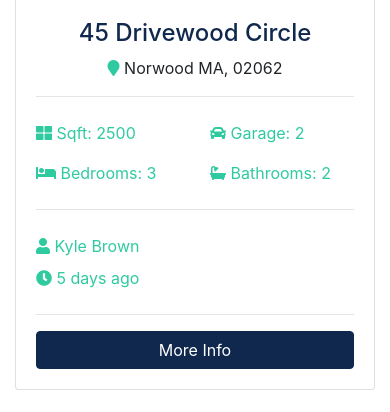
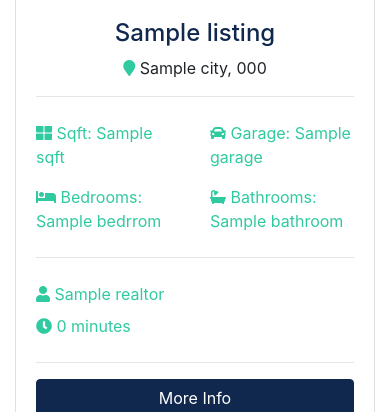
Before and after one commit to mattisha/real_estate-app, a Django app: template templates/pages/home.html in a window 390 px wide. Shown: the part 1194-1606 px from the top of the page. Run offline with Django 3.2, Linux system fonts and the light colour scheme; the template is opened without the code that fills it: most values are stand-ins (such as "Sample title", 1, 10 or a date in 2020); grey boxes marked "Sample" are stand-in pictures; some libraries are stand-ins or nearby versions.

Commit message:
added functionality on main and about page

```diff
--- a/btre/settings.py
+++ b/btre/settings.py
@@ -31,6 +31,7 @@ ALLOWED_HOSTS = []
 # Application definition
 
 INSTALLED_APPS = [
+
     'listings.apps.ListingsConfig',
     'realtors.apps.RealtorsConfig',
     'pages.apps.PagesConfig',
--- a/templates/pages/home.html
+++ b/templates/pages/home.html
@@ -1,5 +1,6 @@
 {% extends 'base.html' %}
 {% load static %}
+{% load humanize %}
 
 {% block content %}
 
@@ -134,137 +135,57 @@
         <div class="container">
             <h3 class="text-center mb-3">Latest Listings</h3>
             <div class="row">
+                {% if listings %}
+                {% for listing in listings %}
                 <!-- Listing 1 -->
                 <div class="col-md-6 col-lg-4 mb-4">
                     <div class="card listing-preview">
-                    <img class="card-img-top" src="assets/img/homes/home-1.jpg" alt="">
+                        <img class="card-img-top" src="{{ listing.photo_main.url }}" alt="">
                         <div class="card-img-overlay">
                             <h2>
-                            <span class="badge badge-secondary text-white">$490,000</span>
+                                <span class="badge badge-secondary text-white">${{ listing.price | intcomma }}</span>
                             </h2>
                         </div>
                         <div class="card-body">
                             <div class="listing-heading text-center">
-                            <h4 class="text-primary">45 Drivewood Circle</h4>
+                                <h4 class="text-primary">{{ listing.title }}</h4>
                                 <p>
-                                <i class="fas fa-map-marker text-secondary"></i> Norwood MA, 02062</p>
+                                    <i class="fas fa-map-marker text-secondary"></i> {{ listing.city }}, {{ listing.zipcode }}</p>
                             </div>
                             <hr>
                             <div class="row py-2 text-secondary">
                                 <div class="col-6">
-                                <i class="fas fa-th-large"></i> Sqft: 2500</div>
+                                    <i class="fas fa-th-large"></i> Sqft: {{ listing.sqft }}</div>
                                 <div class="col-6">
-                                <i class="fas fa-car"></i> Garage: 2</div>
+                                    <i class="fas fa-car"></i> Garage: {{ listing.garage }}</div>
                             </div>
                             <div class="row py-2 text-secondary">
                                 <div class="col-6">
-                                <i class="fas fa-bed"></i> Bedrooms: 3</div>
+                                    <i class="fas fa-bed"></i> Bedrooms: {{ listing.bedrrom }}</div>
                                 <div class="col-6">
-                                <i class="fas fa-bath"></i> Bathrooms: 2</div>
+                                    <i class="fas fa-bath"></i> Bathrooms: {{ listing.bathroom }}</div>
                             </div>
                             <hr>
                             <div class="row py-2 text-secondary">
                                 <div class="col-6">
-                                <i class="fas fa-user"></i> Kyle Brown</div>
+                                    <i class="fas fa-user"></i> {{ listing.realtor }} </div>
                             </div>
                             <div class="row text-secondary pb-2">
                                 <div class="col-6">
-                                <i class="fas fa-clock"></i> 5 days ago</div>
+                                    <i class="fas fa-clock"></i> {{ listing.list_date | timesince }}</div>
                             </div>
                             <hr>
-                        <a href="listing.html" class="btn btn-primary btn-block">More Info</a>
+                            <a href="% url 'listing' %" class="btn btn-primary btn-block">More Info</a>
                         </div>
                     </div>
                 </div>
+                {% endfor%}
+    {% else %}
+        <div class="col-md-6">
+        <p>No listing Available </p>
+        </div>
+    {% endif %}
 
-            <!-- Listing 2 -->
-            <div class="col-md-6 col-lg-4 mb-4">
-                <div class="card listing-preview">
-                    <img class="card-img-top" src="assets/img/homes/home-2.jpg" alt="">
-                    <div class="card-img-overlay">
-                        <h2>
-                            <span class="badge badge-secondary text-white">$550,000</span>
-                        </h2>
-                    </div>
-                    <div class="card-body">
-                        <div class="listing-heading text-center">
-                            <h4 class="text-primary">18 Jefferson Lane</h4>
-                            <p>
-                                <i class="fas fa-map-marker text-secondary"></i> Woburn MA, 01801</p>
-                        </div>
-                        <hr>
-                        <div class="row py-2 text-secondary">
-                            <div class="col-6">
-                                <i class="fas fa-th-large"></i> Sqft: 3200</div>
-                            <div class="col-6">
-                                <i class="fas fa-car"></i> Garage: 1</div>
-                        </div>
-                        <div class="row py-2 text-secondary">
-                            <div class="col-6">
-                                <i class="fas fa-bed"></i> Bedrooms: 4</div>
-                            <div class="col-6">
-                                <i class="fas fa-bath"></i> Bathrooms: 2.5</div>
-                        </div>
-                        <hr>
-                        <div class="row py-2 text-secondary">
-                            <div class="col-6">
-                                <i class="fas fa-user"></i> Mark Hudson</div>
-                        </div>
-                        <div class="row text-secondary pb-2">
-                            <div class="col-6">
-                                <i class="fas fa-clock"></i> 5 days ago</div>
-                        </div>
-                        <hr>
-                        <a href="listing.html" class="btn btn-primary btn-block">More Info</a>
-                    </div>
-                </div>
-            </div>
-
-            <!-- Listing 3 -->
-            <div class="col-md-6 col-lg-4 mb-4">
-                <div class="card listing-preview">
-                    <img class="card-img-top" src="assets/img/homes/home-3.jpg" alt="">
-                    <div class="card-img-overlay">
-                        <h2>
-                            <span class="badge badge-secondary text-white">$580,000</span>
-                        </h2>
-                    </div>
-                    <div class="card-body">
-                        <div class="listing-heading text-center">
-                            <h4 class="text-primary">187 Woodrow Street</h4>
-                            <p>
-                                <i class="fas fa-map-marker text-secondary"></i> Salem MA, 01915</p>
-                        </div>
-                        <hr>
-                        <div class="row py-2 text-secondary">
-                            <div class="col-6">
-                                <i class="fas fa-th-large"></i> Sqft: 3107</div>
-                            <div class="col-6">
-                                <i class="fas fa-car"></i> Garage: 0</div>
-                        </div>
-                        <div class="row py-2 text-secondary">
-                            <div class="col-6">
-                                <i class="fas fa-bed"></i> Bedrooms: 4</div>
-                            <div class="col-6">
-                                <i class="fas fa-bath"></i> Bathrooms: 3</div>
-                        </div>
-                        <hr>
-                        <div class="row py-2 text-secondary">
-                            <div class="col-6">
-                                <i class="fas fa-user"></i> Mark Hudson</div>
-                        </div>
-                        <div class="row text-secondary pb-2">
-                            <div class="col-6">
-                                <i class="fas fa-clock"></i> 5 days ago</div>
-                        </div>
-                        <hr>
-                        <a href="listing.html" class="btn btn-primary btn-block">More Info</a>
-                    </div>
-                </div>
-            </div>
-
-        </div>
-    </div>
 </section>
 
 <section id="services" class="py-5 bg-secondary text-white">
--- a/templates/partials/_navbar.html
+++ b/templates/partials/_navbar.html
@@ -2,7 +2,7 @@
 <!-- Navbar -->
 <nav class="navbar navbar-expand-lg navbar-dark bg-primary sticky-top">
     <div class="container">
-        <a class="navbar-brand" href="index.html">
+        <a class="navbar-brand" href="{% url 'home' %}">
             <img src="{% static 'img/logo.png' %}" class="logo" alt="">
         </a>
         <button class="navbar-toggler" type="button" data-toggle="collapse" data-target="#navbarNavAltMarkup">
@@ -41,7 +41,7 @@
                         <i class="fas fa-user-plus"></i> Register</a>
                 </li>
                 <li class="nav-item mr-3">
-                    <a class="nav-link" href="login.html">
+                    <a class="nav-link" href="= login.html">
                         <i class="fas fa-sign-in-alt"></i>
 
                         Login</a>
```
Also changed, not shown: listings/views.py (+9 -2 lines), pages/views.py (+17 -2 lines), templates/listings/listings.html (+24 -9 lines), templates/pages/about.html (+24 -37 lines). Lines whose indentation alone changed are shown as unchanged.
